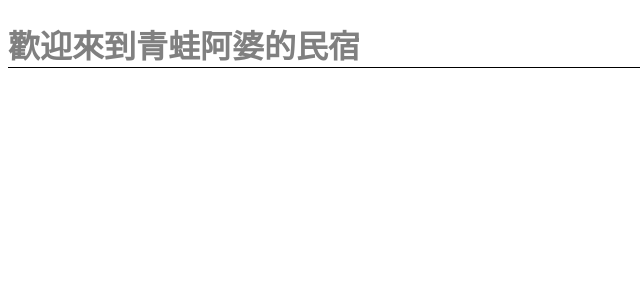
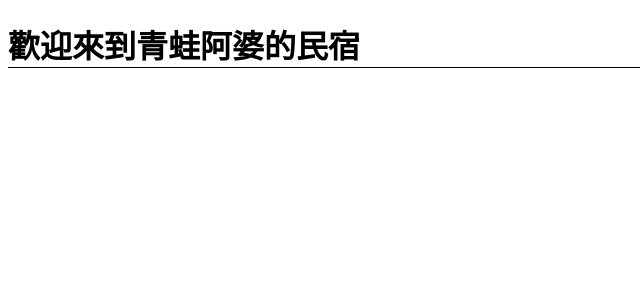
Before and after one commit to themikesam/1061SE_Team4_Module3, a PHP site: page /show.html in a window 1280 px wide. Shown: the top 300 px of the page, without its empty margins (0-640 px from the left). Run offline with PHP 8.4, Linux system fonts and the light colour scheme.

Commit message:
change color

```diff
--- a/show.css
+++ b/show.css
@@ -1,9 +1,10 @@
 body {
 	font-family: sans-serif;
+    background-color:
 }
 
 h1, h2 {
-	color: gray;
+	color: black;
 }
 
 h1 {
```
Also changed, not shown: show.html (line endings or trailing spaces).
